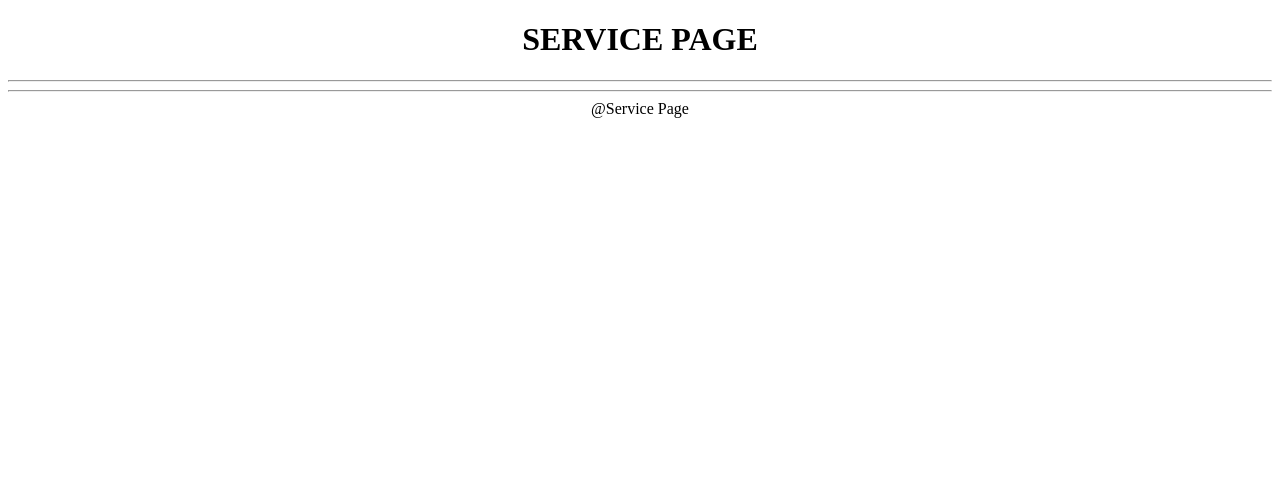
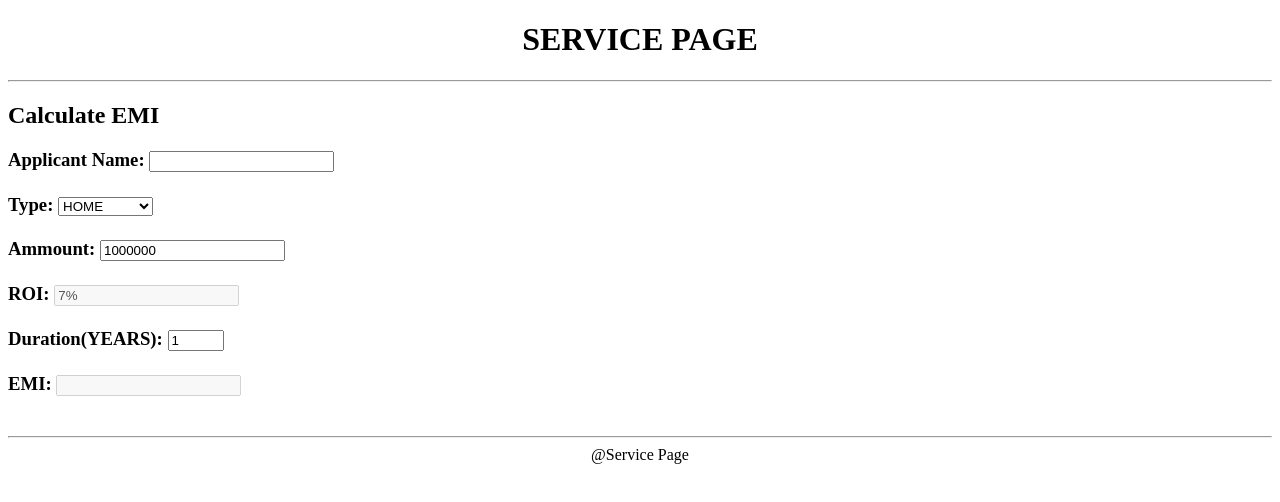
Before and after one commit to VigneshMugunthC/11-07-2022_HW, a plain HTML site: page service.html in a window 1280 px wide. Drawn offline with Linux system fonts and the light colour scheme.

Commit message:
Add files via upload

```diff
--- a/service.html
+++ b/service.html
@@ -3,10 +3,66 @@
     <head>
         <meta charset="UTF-8">
         <title>Home Work 11-07</title>
+        <script>
+            function change_roi(){
+                if(document.getElementById("_type").value === "HOME")
+                {
+                    document.getElementById("_roi").value = "7%";
+                    document.getElementById("_duration").value = 1;
+                    document.getElementById("_duration").max = 25;
+                    document.getElementById("_ammount").value = 1000000;
+                    document.getElementById("_ammount").min = 1000000;
+                }
+                if(document.getElementById("_type").value === "CAR")
+                {
+                    document.getElementById("_roi").value = "9%";
+                    document.getElementById("_duration").value = 1;
+                    document.getElementById("_duration").max = 7;
+                    document.getElementById("_ammount").value = 100000;
+                    document.getElementById("_ammount").min = 100000;
+                }
+                if(document.getElementById("_type").value === "PERSONAL")
+                {
+                    document.getElementById("_roi").value = "12%";
+                    document.getElementById("_duration").value = 1;
+                    document.getElementById("_duration").max = 5;
+                    document.getElementById("_ammount").value = 10000;
+                    document.getElementById("_ammount").min = 10000;
+                }
+                calculate_emi();
+            }
+            //E = P x r x ( 1 + r )^n / ( ( 1 + r )^n - 1 )
+            function calculate_emi(){
+                var p,r,n;
+                p = parseInt(document.getElementById("_ammount").value);
+                if(document.getElementById("_roi").value === "7%")
+                    r = 7;
+                if(document.getElementById("_roi").value === "9%")
+                    r = 9;
+                if(document.getElementById("_roi").value === "12%")
+                    r = 12;
+                n=parseInt(document.getElementById("_duration").value);
+                var emi = p*r*Math.pow(1+r,n)/(Math.pow(1+r,n)-1);
+                document.getElementById("_emi").value = "Rs."+emi;
+            }
+        </script>
     </head>
     <body>
         <header><h1 style="text-align:center">SERVICE PAGE</h1></header>
         <hr>
+            <h2>Calculate EMI</h2>
+            <h3>
+                Applicant Name: <input type="text" id="_name" minlength="3" maxlength="25"><br><br>
+                Type: <select id="_type" onchange="change_roi()">
+                    <option value="HOME">HOME</option>
+                    <option value="CAR">CAR</option>
+                    <option value="PERSONAL">PERSONAL</option>
+                </select><br><br>
+                Ammount: <input type="number" id="_ammount" min="1000000" value="1000000" onchange="calculate_emi()"><br><br>
+                ROI: <input type="text" disabled id="_roi" value="7%"><br><br>
+                Duration(YEARS): <input type="number" id="_duration" min="1" max="25" value="1" onchange="calculate_emi()"><br><br>
+                EMI: <input type="text" id="_emi" disabled value=""><br><br>
+            </h3>
         <hr>
         <footer style="text-align: center">@Service Page</footer>
     </body>
```
